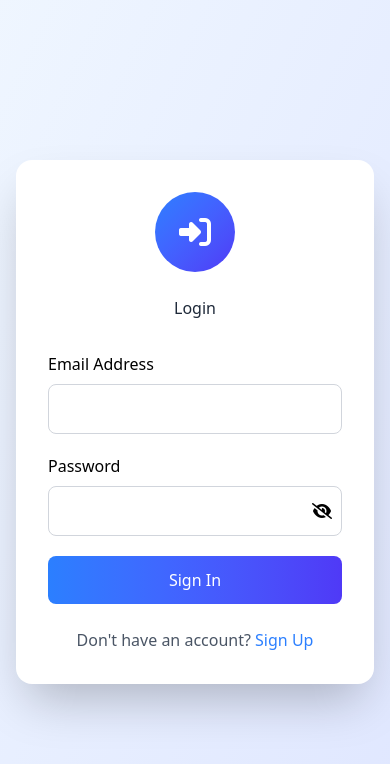
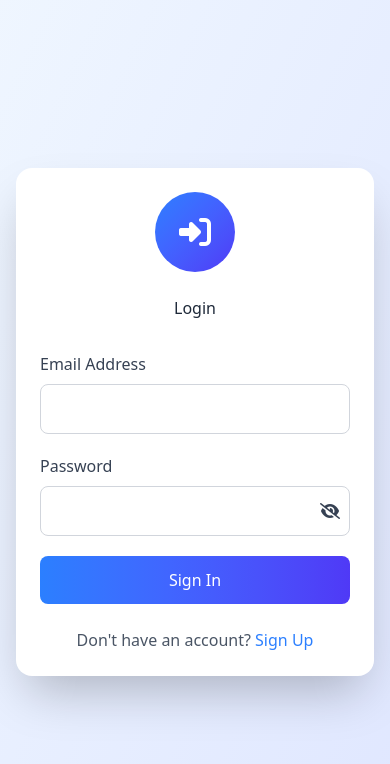
Before and after one commit to OmarSanad3/examini, a website: page pages/sign-in.html in a window 390 px wide. Drawn offline with nearby package versions, Linux system fonts and the light colour scheme; files that its build step writes are made by us from their sources.

Commit message:
fix(sign-in): fix design

```diff
--- a/pages/sign-in.html
+++ b/pages/sign-in.html
@@ -19,7 +19,9 @@
       <section
         class="flex justify-center items-center bg-linear-to-br from-blue-50 dark:from-gray-900 to-indigo-100 dark:to-gray-800 p-4 min-h-screen transition-colors duration-300"
       >
-        <div class="bg-white shadow-2xl p-8 rounded-2xl w-full max-w-lg">
+        <div
+          class="bg-white dark:bg-gray-800 shadow-2xl p-6 sm:p-8 rounded-2xl w-full max-w-lg transition-colors duration-300"
+        >
           <span
             class="flex justify-center items-center bg-linear-to-br from-blue-500 to-indigo-600 mx-auto mb-6 rounded-full w-20 h-20 text-white"
           >
@@ -36,10 +38,13 @@
             novalidate
             class="flex flex-col space-y-5"
           >
-            <label class="flex flex-col gap-2" for="email">
+            <label
+              class="flex flex-col gap-2 text-gray-700 dark:text-gray-300 transition-colors duration-300"
+              for="email"
+            >
               Email Address
               <input
-                class="bg-white dark:bg-gray-700 px-4 py-3 border border-gray-300 focus:border-transparent dark:border-gray-600 rounded-lg outline-0 focus:ring-2 focus:ring-blue-500 text-gray-900 dark:text-white transition-all duration-300 focus:caret-blue-500"
+                class="bg-white dark:bg-gray-700 px-4 py-3 border border-gray-300 focus:border-transparent dark:border-gray-600 rounded-lg outline-0 focus:ring-2 focus:ring-blue-500 text-gray-900 dark:text-white transition-all duration-300 focus:caret-blue-500 focus:dark:caret-white"
                 type="email"
                 name="email"
                 id="email"
@@ -50,11 +55,14 @@
                 test test test test test test tes
               </p>
             </label>
-            <label class="flex flex-col gap-2" for="password">
+            <label
+              class="flex flex-col gap-2 text-gray-700 dark:text-gray-300 transition-colors duration-300"
+              for="password"
+            >
               Password
               <div class="relative">
                 <input
-                  class="bg-white dark:bg-gray-700 px-4 py-3 border border-gray-300 focus:border-transparent dark:border-gray-600 rounded-lg outline-0 focus:ring-2 focus:ring-blue-500 w-full text-gray-900 dark:text-white transition-all duration-300 focus:caret-blue-500"
+                  class="bg-white dark:bg-gray-700 px-4 py-3 border border-gray-300 focus:border-transparent dark:border-gray-600 rounded-lg outline-0 focus:ring-2 focus:ring-blue-500 w-full text-gray-900 dark:text-white transition-all duration-300 focus:caret-blue-500 focus:dark:caret-white"
                   type="password"
                   name="password"
                   id="password"
@@ -73,6 +81,7 @@
             </label>
 
             <button
+              id="submit-btn"
               class="bg-linear-to-r from-blue-500 hover:from-blue-600 to-indigo-600 hover:to-indigo-700 py-3 focus:border-transparent rounded-lg outline-0 focus:ring-2 focus:ring-blue-600 text-white transition-all duration-300 cursor-pointer"
             >
               Sign In
@@ -83,7 +92,7 @@
               Don't have an account?
               <a
                 class="outline-0 focus:ring-2 focus:ring-blue-600 font-medium text-blue-500 hover:text-blue-600 transition-colors duration-300 cursor-pointer"
-                href="../sing-up.html"
+                href="../sign-up.html"
                 >Sign Up</a
               >
             </p>
@@ -91,5 +100,9 @@
         </div>
       </section>
     </main>
+    <!-- Sweetalert Library -->
+    <script src="../node_modules/sweetalert/dist/sweetalert.min.js"></script>
+    <!-- JS File -->
+    <script src="../js/auth-sign-in.js"></script>
   </body>
 </html>
```
